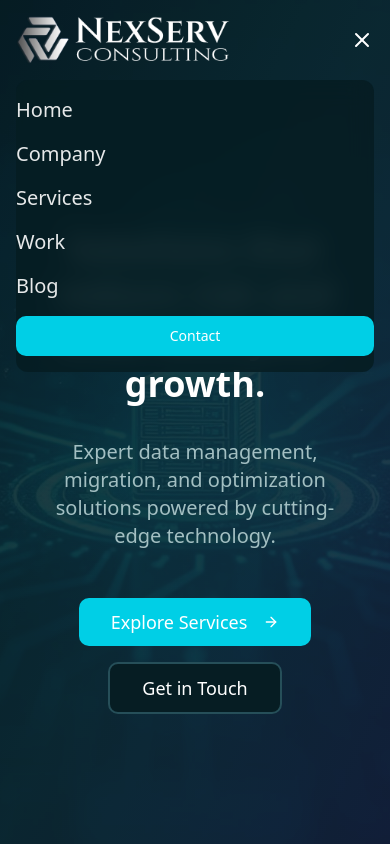
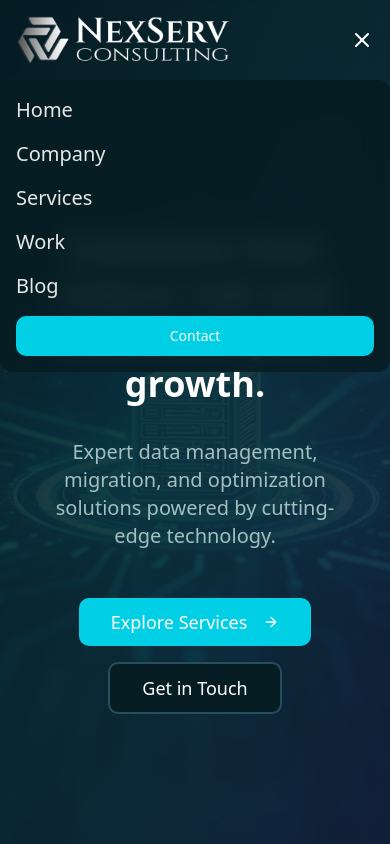
Before and after one commit to NexServConsulting/nexservconsulting, a React (Vite) app: page / in a window 390 px wide. Both pictures are taken after a click on the button 362 px from the left and 40 px from the top of the page. Shown: the top 844 px of the page. Built offline with nearby package versions, Linux system fonts and the light colour scheme; the HTML template or start-up script is replaced by a standard one.

Commit message:
Make mobile menu full-bleed background
Extend mobile hamburger menu background to full width by breaking out from container and applying negative margins, ensuring edge-to-edge appearance when opened on small screens.

```diff
--- a/src/components/Navbar.tsx
+++ b/src/components/Navbar.tsx
@@ -104,8 +104,8 @@ const Navbar = () => {
         </div>
 
         {isMobileMenuOpen && (
-          <div className="md:hidden py-4 animate-fade-in bg-background/90 backdrop-blur-md rounded-lg">
-            <div className="flex flex-col space-y-4">
+          <div className="md:hidden py-4 animate-fade-in bg-background/90 backdrop-blur-md rounded-lg -mx-4">
+            <div className="flex flex-col space-y-4 px-4">
               {navLinks.map((link) =>
                 link.isRoute ? (
                   <Link
```
